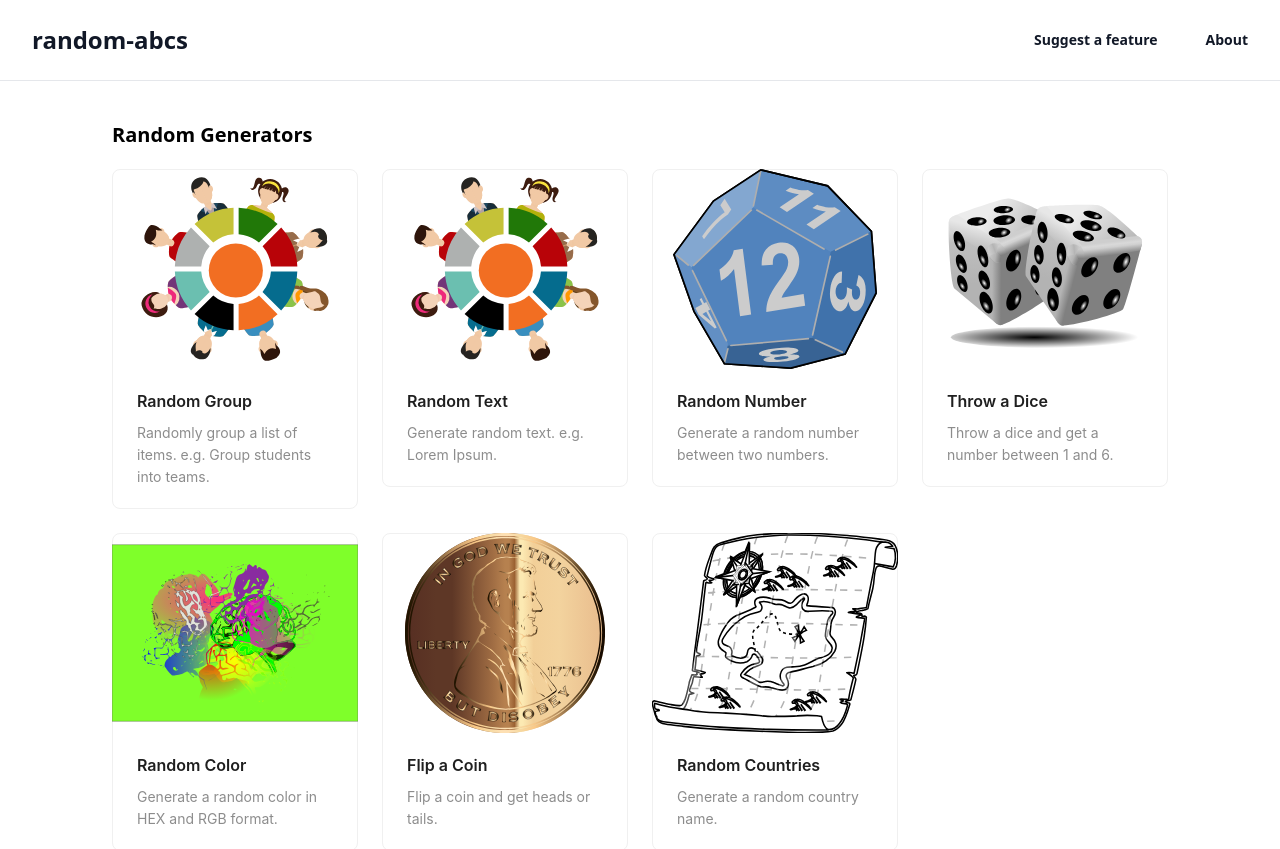
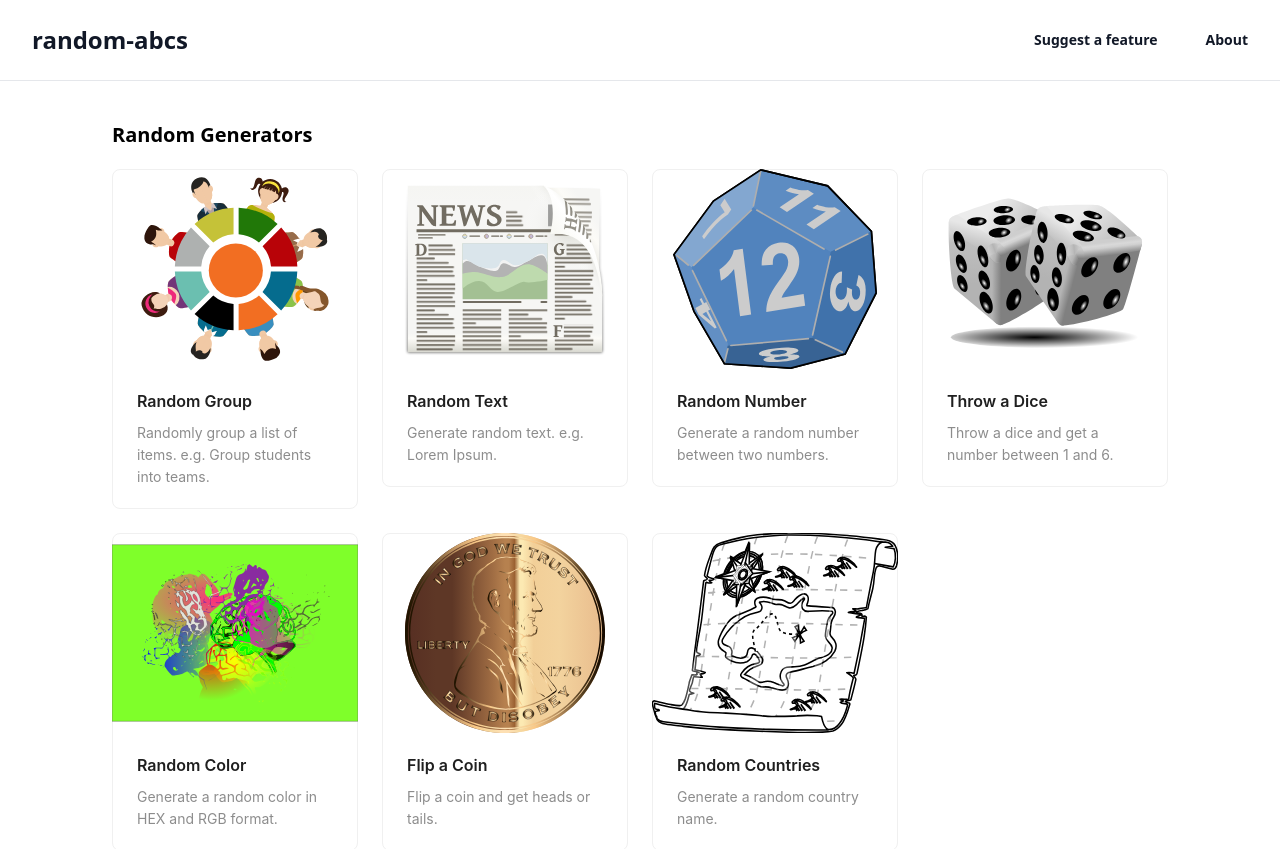
Before and after one commit to risenW/random-abcs, a Next.js app: page / in a window 1280 px wide. Shown: the top 849 px of the page. Built offline with nearby package versions, Linux system fonts and the light colour scheme.

Commit message:
update image

```diff
--- a/src/pages/index.tsx
+++ b/src/pages/index.tsx
@@ -35,7 +35,7 @@ export default function Home() {
             <Card
               hoverable
               cover={<img
-                src="/random-grp.svg"
+                src="/random-text.svg"
                 alt='Random Text'
                 style={{ height: 200 }}
               />
```
Also changed, not shown: public/random-text.svg (added).
